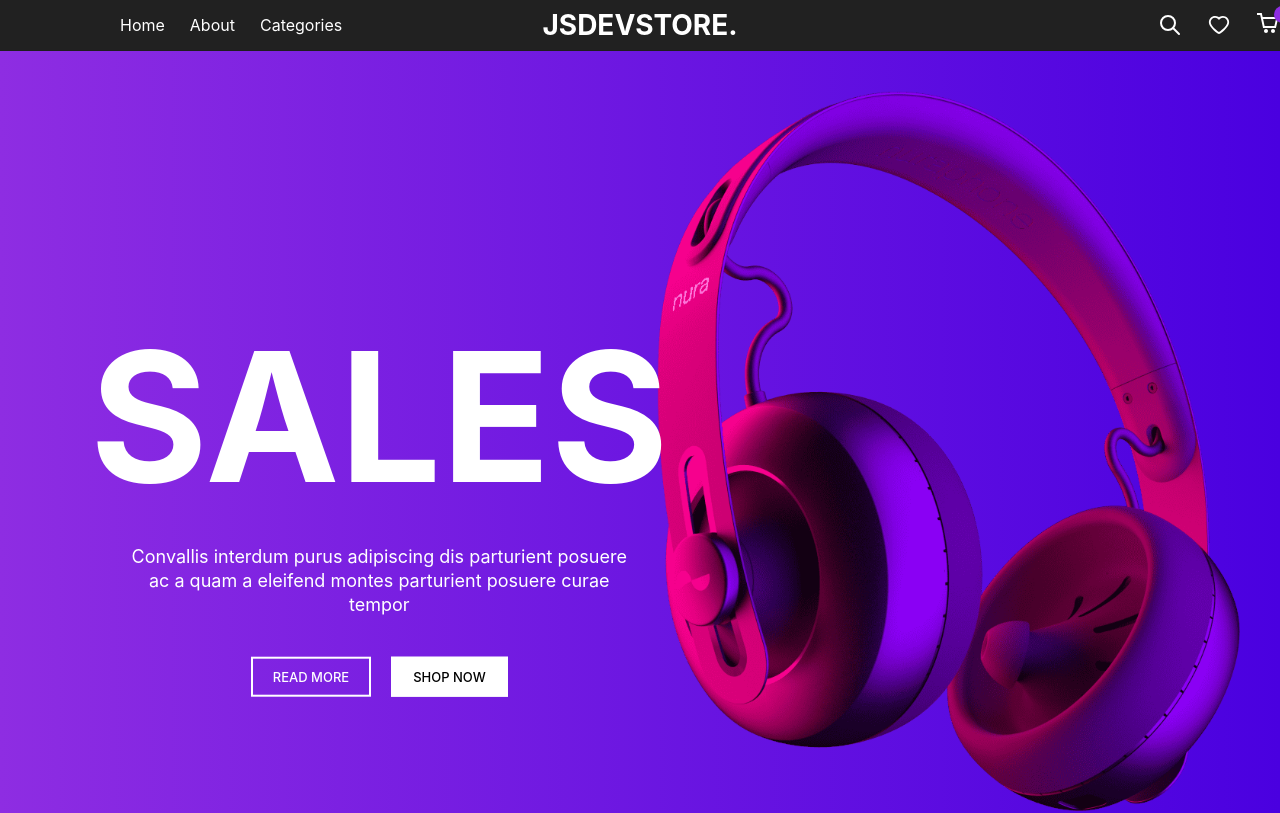
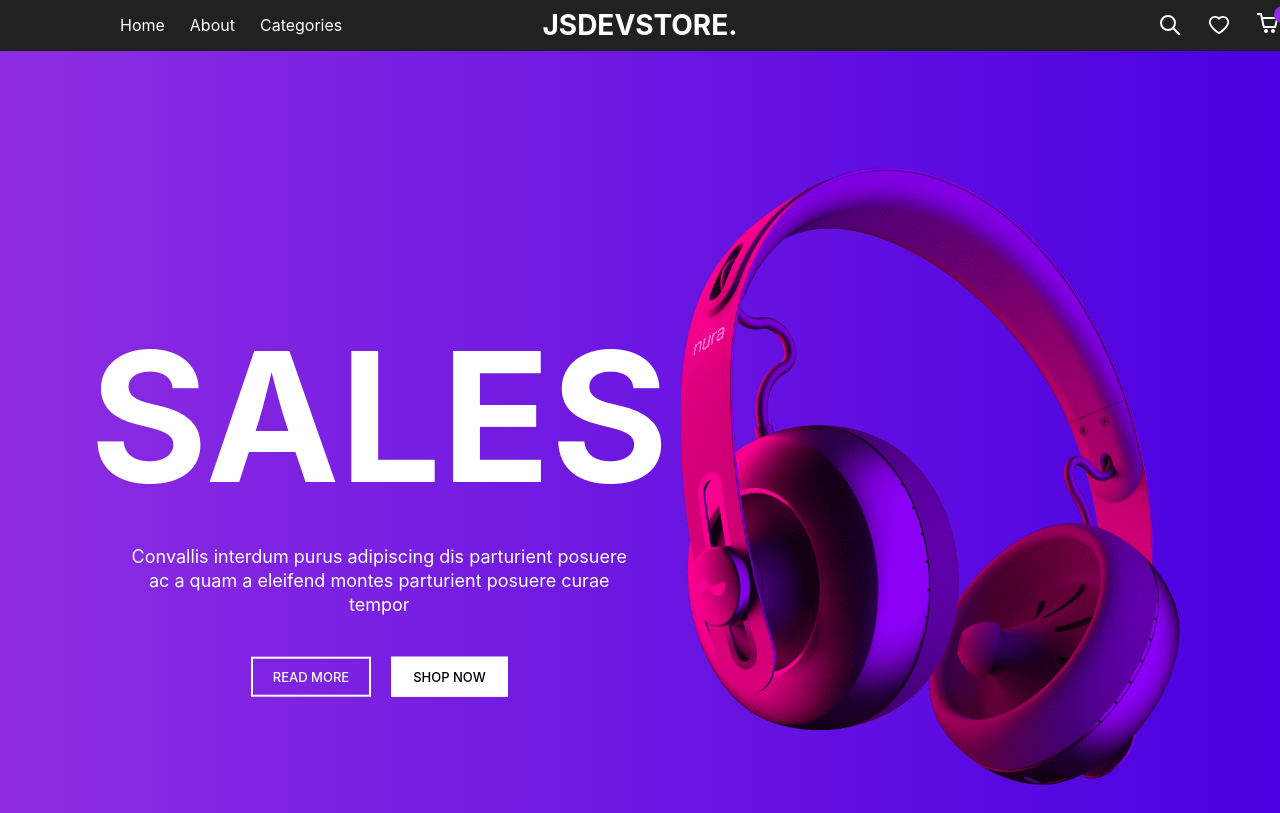
Before and after one commit to neelendrareddy9001/E-Commerce-Responsive-Shop, a React (Create React App) app: page / in a window 1280 px wide. Shown: the top 813 px of the page. Built offline with nearby package versions, Linux system fonts and the light colour scheme.

Commit message:
Banner has updated

```diff
--- a/src/components/Home/Banner/Banner.jsx
+++ b/src/components/Home/Banner/Banner.jsx
@@ -1,27 +1,27 @@
-import React from 'react';
-import BannerImg from '../../../assets/banner-img.png';
-import './Banner.scss';
+import React from "react";
+
+import "./Banner.scss";
+import BannerImg from "../../../assets/banner-img.png";
 
 const Banner = () => {
   return (
-    <div className='hero-banner'>
-        <div className='content'>
-            <div className='text-content'>
-                <h1>SALES</h1>
-                <p>
-                        Convallis interdum purus adipiscing dis parturient
-                        posuere ac a quam a eleifend montes parturient posuere
-                        curae tempor
-                </p>
-                <div className='ctas'>
-                    <div className='banner-cta'>Read More</div>
-                    <div className='banner-cta v2'>Shop Now</div>
-                </div>
-            </div>
-            <img src={BannerImg} alt="" />
+    <div className="hero-banner">
+      <div className="content">
+        <div className="text-content">
+          <h1>SALES</h1>
+          <p>
+            Convallis interdum purus adipiscing dis parturient posuere ac a quam
+            a eleifend montes parturient posuere curae tempor
+          </p>
+          <div className="ctas">
+            <div className="banner-cta">Read More</div>
+            <div className="banner-cta v2">Shop Now</div>
+          </div>
         </div>
+        <img className="banner-img" src={BannerImg} />
+      </div>
     </div>
-  )
-}
+  );
+};
 
-export default Banner
+export default Banner;
--- a/src/components/Home/Banner/Banner.scss
+++ b/src/components/Home/Banner/Banner.scss
@@ -10,8 +10,9 @@
     height: 100%;
     display: flex;
     justify-content: flex-end;
-    flex-direction: column;
-    max-width: calc(100% - 80px);
+    align-items: center;
+    flex-direction: column-reverse;
+    max-width: calc(100% - 20px);
     margin: 0 auto;
     position: relative;
     @include md {
@@ -22,9 +23,9 @@
       position: relative;
       z-index: 9;
       width: 200px;
-      margin-bottom: 20px;
+      margin-bottom: 80px;
       @include md {
-        width: 600px;
+        width: 500px;
         margin-right: 60px;
         margin-top: 50px;
         margin-bottom: 0;
```
